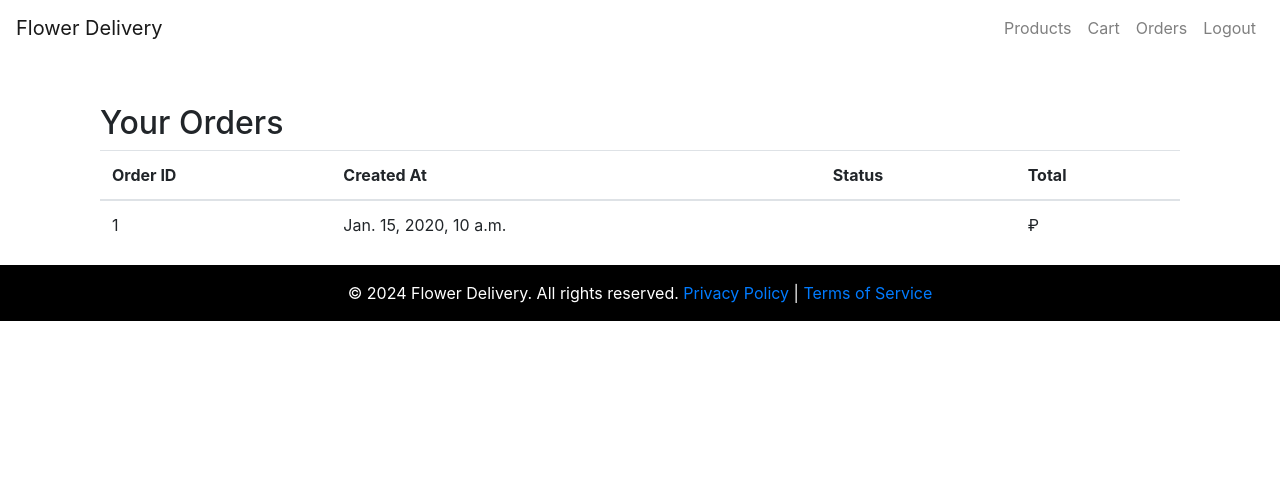
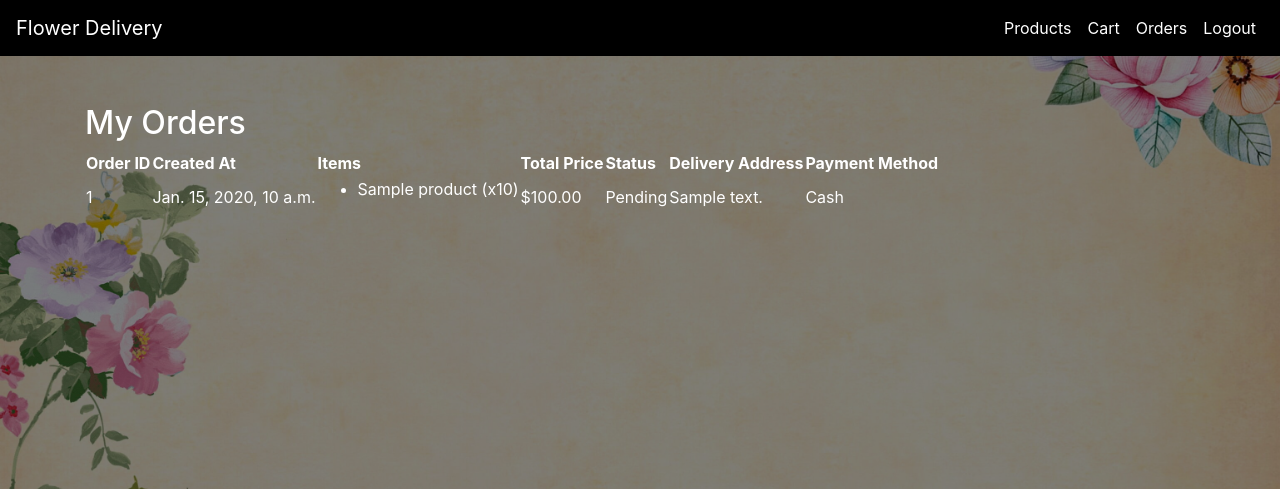
Before and after one commit to CheM1CaLaRt/FlowerDelivery, a Django app: page /view_orders/ in a window 1280 px wide. Shown: the top 489 px of the page. Run offline with Django 5.2, Linux system fonts and the light colour scheme; a user stored in the database is signed in; tables that the repository leaves empty hold one stand-in row (values such as "Sample post"); some libraries are stand-ins or nearby versions.

Commit message:
order_created

```diff
--- a/flower_delivery/shop/models.py
+++ b/flower_delivery/shop/models.py
@@ -30,16 +30,31 @@ class CartItem(models.Model):
     product = models.ForeignKey('Product', on_delete=models.CASCADE)
     quantity = models.PositiveIntegerField(default=1)
 
+    def get_total_price(self):
+        return self.product.price * self.quantity
     def __str__(self):
         return f"{self.product.name} ({self.quantity})"
 
 class Order(models.Model):
+    PAYMENT_METHOD_CHOICES = [
+        ('cash', 'Cash'),
+        ('card', 'Card')
+    ]
+    STATUS_CHOICES = (
+        ('Pending', 'Pending'),
+        ('Processing', 'Processing'),
+        ('Completed', 'Completed'),
+        ('Cancelled', 'Cancelled'),
+    )
+
     user = models.ForeignKey(settings.AUTH_USER_MODEL, on_delete=models.CASCADE)
+    delivery_address = models.TextField()
+    payment_method = models.CharField(max_length=10, choices=PAYMENT_METHOD_CHOICES, default='Card')
     created_at = models.DateTimeField(auto_now_add=True)
-    address = models.TextField()
+    status = models.CharField(max_length=10, choices=STATUS_CHOICES, default='Pending')
 
     def __str__(self):
-        return f"Order {self.id} by {self.user.username}"
+        return f"Order #{self.id} by {self.user.username}"
 
 class OrderItem(models.Model):
     order = models.ForeignKey(Order, on_delete=models.CASCADE)
@@ -47,5 +62,8 @@ class OrderItem(models.Model):
     quantity = models.PositiveIntegerField()
     price = models.DecimalField(max_digits=10, decimal_places=2)  # Обязательно укажите цену
 
+    def get_total_price(self):
+        return self.price * self.quantity
+
     def __str__(self):
         return f"{self.product.name} (x{self.quantity})"
--- a/flower_delivery/shop/templates/shop/order_success.html
+++ b/flower_delivery/shop/templates/shop/order_success.html
@@ -1,4 +1,4 @@
-{% extends 'shop/base.html' %}
+{% extends 'shop/index.html' %}
 
 {% block content %}
 <div class="container mt-5">
--- a/flower_delivery/shop/templates/shop/view_orders.html
+++ b/flower_delivery/shop/templates/shop/view_orders.html
@@ -1,30 +1,36 @@
-{% extends 'shop/base.html' %}
+{% extends 'shop/index.html' %}
 {% block content %}
-<div class="container mt-5">
-    <h2>Your Orders</h2>
-    <table class="table">
+<h2>My Orders</h2>
+<table>
     <thead>
         <tr>
             <th>Order ID</th>
             <th>Created At</th>
+            <th>Items</th>
+            <th>Total Price</th>
             <th>Status</th>
-                <th>Total</th>
+            <th>Delivery Address</th>
+            <th>Payment Method</th>
         </tr>
     </thead>
     <tbody>
-            {% for order in orders %}
+        {% for order in order_reports %}
         <tr>
-                <td>{{ order.id }}</td>
+            <td>{{ order.order_id }}</td>
             <td>{{ order.created_at }}</td>
-                <td>{{ order.get_status_display }}</td>
-                <td>{{ order.get_total_cost }} ₽</td>
-            </tr>
-            {% empty %}
-            <tr>
-                <td colspan="4">You have no orders yet.</td>
+            <td>
+                <ul>
+                    {% for item in order.items %}
+                    <li>{{ item.product.name }} (x{{ item.quantity }})</li>
+                    {% endfor %}
+                </ul>
+            </td>
+            <td>${{ order.total_price }}</td>
+            <td>{{ order.status }}</td>
+            <td>{{ order.delivery_address }}</td>
+            <td>{{ order.payment_method }}</td>
         </tr>
         {% endfor %}
     </tbody>
 </table>
-</div>
 {% endblock %}
--- a/flower_delivery/shop/views.py
+++ b/flower_delivery/shop/views.py
@@ -62,16 +62,17 @@ def add_to_cart(request, product_id):
 
 @login_required
 def view_cart(request):
-    try:
-        # Найти корзину текущего пользователя
-        cart = Cart.objects.get(user=request.user)
-        # Получить все товары в корзине
-        cart_items = CartItem.objects.filter(cart=cart)
-    except Cart.DoesNotExist:
-        # Если корзина не существует, создайте пустой список
-        cart_items = []
+    cart = Cart.objects.get(user=request.user)
+    cart_items = CartItem.objects.filter(cart=cart)
 
-    return render(request, 'shop/view_cart.html', {'cart_items': cart_items})
+    total_price = sum(item.product.price * item.quantity for item in cart_items)
+
+    context = {
+        'cart_items': cart_items,
+        'total_price': total_price,
+    }
+
+    return render(request, 'shop/view_cart.html', context)
 
 
 @login_required
@@ -114,8 +115,26 @@ def product_list(request):
 
 @login_required
 def view_orders(request):
-    orders = Order.objects.filter(user=request.user).order_by('-created_at')
-    return render(request, 'shop/view_orders.html', {'orders': orders})
+    orders = Order.objects.filter(user=request.user).prefetch_related('orderitem_set__product')
+
+    order_reports = []
+    for order in orders:
+        items = order.orderitem_set.all()
+        total_price = sum(item.get_total_price() for item in items)
+
+        order_data = {
+            'order_id': order.id,
+            'created_at': order.created_at,
+            'items': items,
+            'total_price': total_price,
+            'status': order.status,
+            'delivery_address': order.delivery_address,
+            'payment_method': order.get_payment_method_display()
+        }
+        order_reports.append(order_data)
+
+    context = {'order_reports': order_reports}
+    return render(request, 'shop/view_orders.html', context)
 
 @login_required
 def order_success(request):
```
Also changed, not shown: flower_delivery/shop/admin.py (+13 -2 lines), flower_delivery/shop/forms.py (+17 -2 lines), flower_delivery/shop/templates/shop/create_order.html (+11 -3 lines), flower_delivery/media/products/romashki_BHgFSU2.jpeg (added), flower_delivery/media/products/romashki_DlC6Te9.jpeg (added), flower_delivery/media/products/romashki_iw12Lc2.jpeg (added), flower_delivery/media/products/rose_EoZKLQN.jpg (added), flower_delivery/media/products/rose_O5KBGlq.jpg (added), flower_delivery/media/products/rose_dMkFUCg.jpg (added), flower_delivery/media/products/rose_ibs4IxP.jpg (added), flower_delivery/shop/migrations/0001_initial.py. Lines whose indentation alone changed are shown as unchanged.
